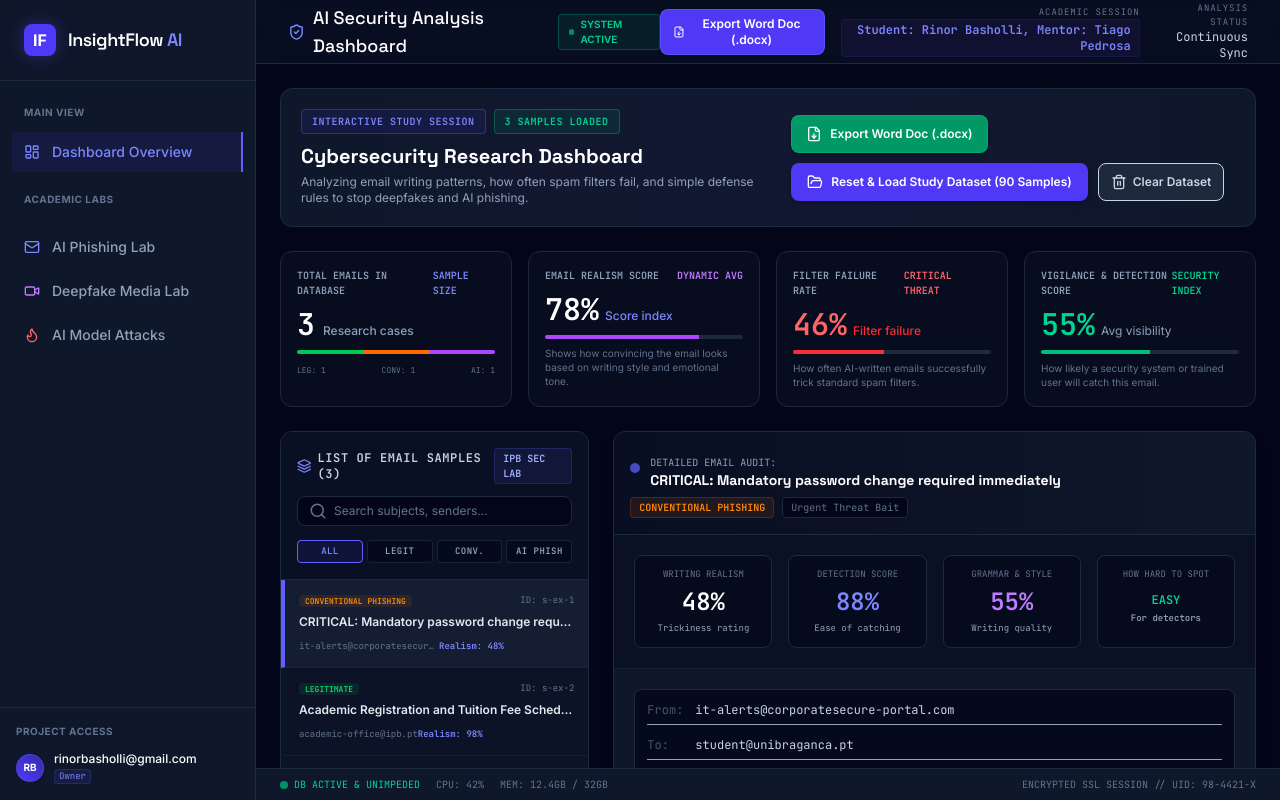
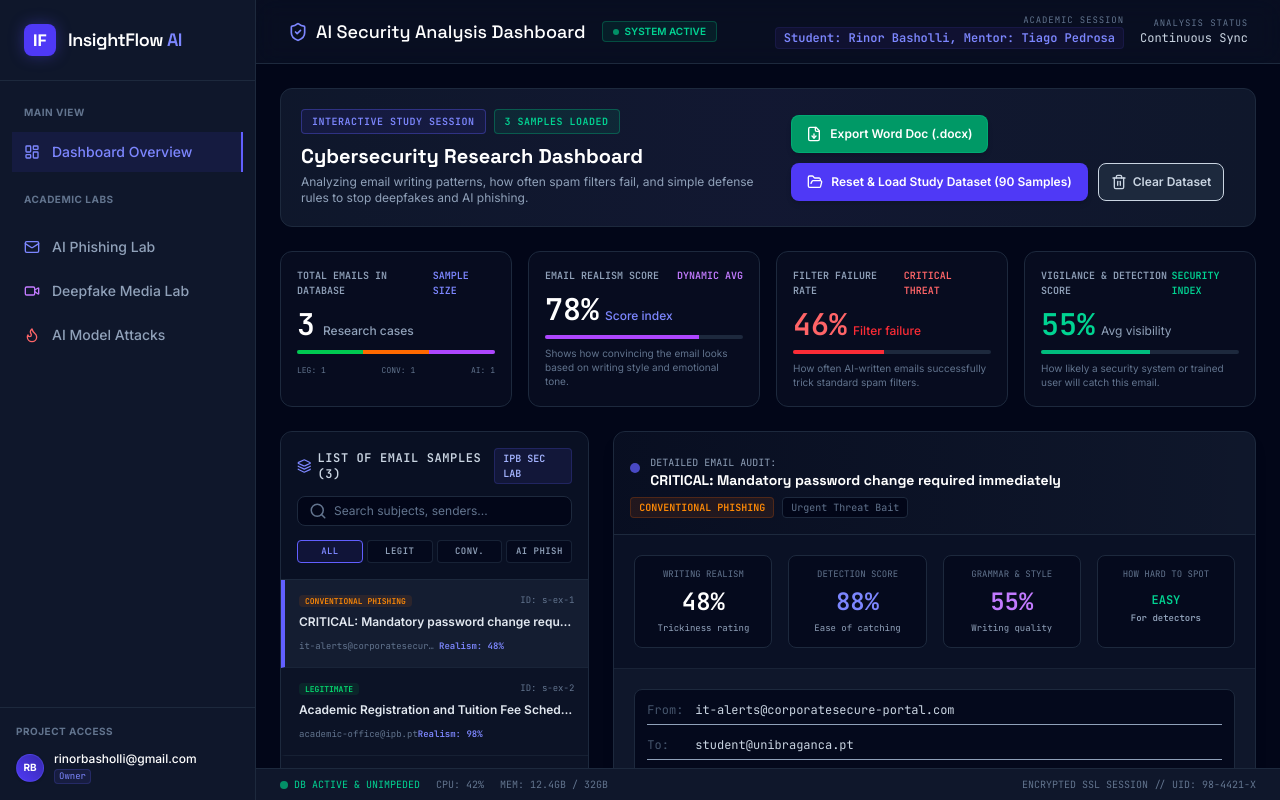
Before and after one commit to rinorbasholli/InsightFlow-AI-Rinor-Basholli-s-Thesis-, a React (Vite) app: page / in a window 1280 px wide. Built offline with nearby package versions, Linux system fonts and the light colour scheme.

Commit message:
Remove Word export button from app header

```diff
--- a/src/App.tsx
+++ b/src/App.tsx
@@ -1,17 +1,13 @@
 import React, { useState } from 'react';
-import { ShieldCheck, Mail, Video, Flame, LayoutDashboard, Brain, BookOpen, AlertCircle, Database, ShieldAlert, Cpu, FileDown, Loader2 } from 'lucide-react';
+import { ShieldCheck, Mail, Video, Flame, LayoutDashboard, Brain, BookOpen, AlertCircle, Database, ShieldAlert, Cpu } from 'lucide-react';
 import UnifiedAnalysisDashboard from './components/UnifiedAnalysisDashboard';
 import PhishingForensicsLab from './components/PhishingForensicsLab';
 import DeepfakeMediaStudio from './components/DeepfakeMediaStudio';
 import AdversarialAttackSimulator from './components/AdversarialAttackSimulator';
 import { generate90Samples, AnalyzedSample } from './academicDataset';
-import { downloadReportDocx } from './utils/exportDocx';
-
 export default function App() {
   const [activeScreen, setActiveScreen] = useState<'dashboard' | 'phishing' | 'deepfake' | 'adversarial'>('dashboard');
   const [lastPhishingAnalysis, setLastPhishingAnalysis] = useState<any | null>(null);
-  const [isExportingDocx, setIsExportingDocx] = useState(false);
-
   // Initialize with the 3 core seed samples, mapped to analyzed formats
   const [phishingHistory, setPhishingHistory] = useState<AnalyzedSample[]>(() =>
     generate90Samples().slice(0, 3)
@@ -157,24 +153,6 @@ export default function App() {
           </div>
 
           <div className="flex items-center gap-4">
-            <button
-              onClick={() => downloadReportDocx((loading) => setIsExportingDocx(loading))}
-              disabled={isExportingDocx}
-              className="inline-flex items-center gap-1.5 px-3 py-1.5 rounded-lg bg-indigo-600 hover:bg-indigo-500 disabled:opacity-60 text-white text-xs font-semibold shadow transition border border-indigo-400/30 cursor-pointer"
-              title="Download Comprehensive Academic Report in Word format (.docx)"
-            >
-              {isExportingDocx ? (
-                <>
-                  <Loader2 className="w-3.5 h-3.5 animate-spin" />
-                  <span>Preparing Docx...</span>
-                </>
-              ) : (
-                <>
-                  <FileDown className="w-3.5 h-3.5" />
-                  <span>Export Word Doc (.docx)</span>
-                </>
-              )}
-            </button>
             <div className="text-right hidden sm:block">
               <p className="text-[9px] text-slate-500 uppercase tracking-widest font-mono">Academic Session</p>
               <p className="text-xs font-mono font-bold text-indigo-400 bg-indigo-950/40 px-2 py-0.5 rounded border border-indigo-500/10">Student: Rinor Basholli, Mentor: Tiago Pedrosa</p>
```
